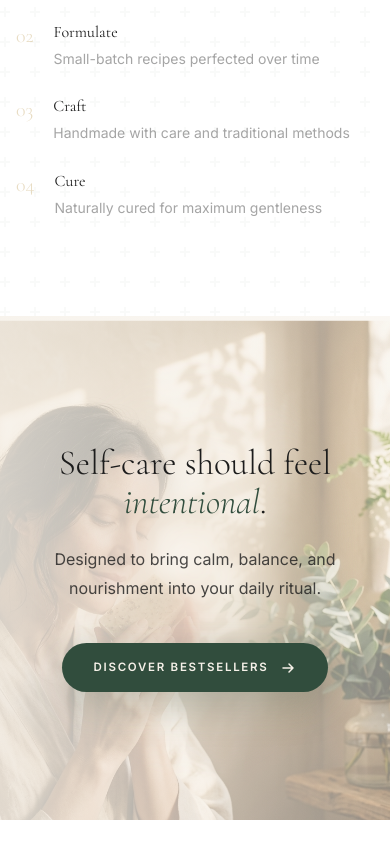
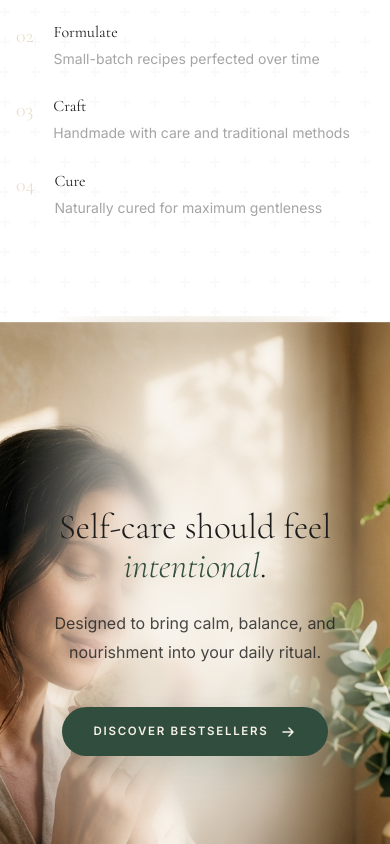
Before and after one commit to omaherrao25/prototype, a React (Vite) app: page /about in a window 390 px wide. Shown: the part 6205-7049 px from the top of the page. Built offline with nearby package versions, Linux system fonts and the light colour scheme.

Commit message:
feat: implement responsive Navbar component and add parallax LifestyleBannerSection to about page

```diff
--- a/src/components/Navbar.jsx
+++ b/src/components/Navbar.jsx
@@ -41,8 +41,9 @@ export default function Navbar({ activeTheme }) {
     return () => window.removeEventListener('scroll', onScroll)
   }, [])
 
-  const highlightedBg = isScrolled ? '#EFE6D5' : (activeTheme?.bgDark || '#EFEBE9')
-  const highlightedText = isScrolled ? '#2F4F3A' : (activeTheme?.text || '#4E342E')
+  const isLightPages = ['/shop', '/about', '/contact'].includes(location.pathname)
+  const highlightedBg = isLightPages ? '#EFE6D5' : (isScrolled ? '#EFE6D5' : (activeTheme?.bgDark || '#EFEBE9'))
+  const highlightedText = isLightPages ? '#2F4F3A' : (isScrolled ? '#2F4F3A' : (activeTheme?.text || '#4E342E'))
 
   const linksGroup = (
     <>
--- a/src/pages/About/sections/LifestyleBannerSection.jsx
+++ b/src/pages/About/sections/LifestyleBannerSection.jsx
@@ -25,24 +25,19 @@ export default function LifestyleBannerSection() {
         />
       </motion.div>
 
-      {/* Light warm overlay for dark text readability */}
-      <div className="absolute inset-0 z-[1]"
-        style={{
-          background: 'linear-gradient(to right, rgba(246,241,233,0.85), rgba(246,241,233,0.55))'
-        }}
-      />
+      {/* Center Wide Blur Effect */}
+      <div className="absolute inset-0 z-[1] flex items-center justify-center pointer-events-none">
+        <div className="w-full h-[150%] sm:w-[150%] max-w-[1200px] max-h-[1000px] backdrop-blur-[8px] [mask-image:radial-gradient(ellipse_at_center,black_20%,transparent_70%)]"></div>
+      </div>
 
-      {/* Smooth center blur for premium text readability without hard edges */}
-      <div className="absolute inset-0 z-[2] backdrop-blur-md"
-        style={{
-          maskImage: 'radial-gradient(ellipse at center, black 0%, transparent 60%)',
-          WebkitMaskImage: 'radial-gradient(ellipse at center, black 0%, transparent 60%)'
-        }}
-      />
+      {/* Center Wide Color Overlay for Text Readability */}
+      <div className="absolute inset-0 z-[1] flex items-center justify-center pointer-events-none">
+        <div className="w-full h-[150%] sm:w-[150%] max-w-[1200px] max-h-[1000px] bg-[#F6F1E9]/85 [mask-image:radial-gradient(ellipse_at_center,black_20%,transparent_70%)]"></div>
+      </div>
 
       {/* Content */}
       <div className="relative z-10 max-w-7xl mx-auto px-4 sm:px-6 lg:px-8 py-32 lg:py-44">
-        <div className="relative max-w-2xl mx-auto text-center flex flex-col items-center">
+        <div className="relative max-w-3xl mx-auto text-center flex flex-col items-center py-16 px-4 sm:px-12">
 
           <motion.h2
             initial={{ opacity: 0, y: 40 }}
```
